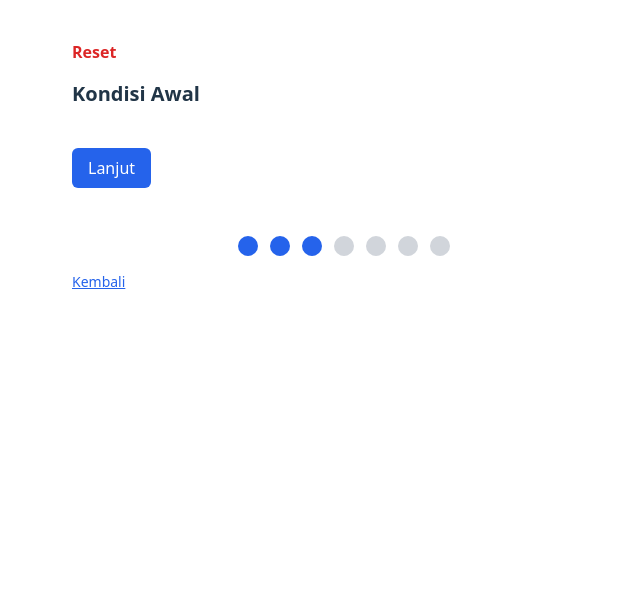
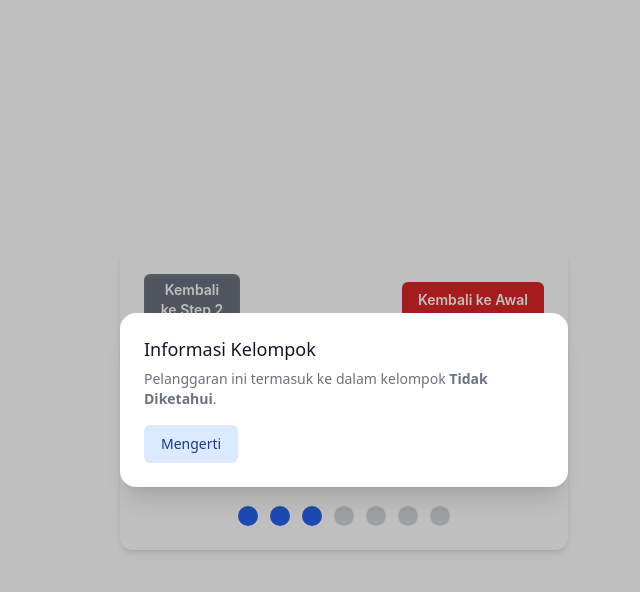
Before and after one commit to ucubz/mpjhd-app-v2, a React (Vite) app: page /step/3 in a window 1280 px wide. Shown: the top 592 px of the page, without its empty margins (296-936 px from the left). Built offline with nearby package versions, Linux system fonts and the light colour scheme.

Commit message:
Update Step3_KondisiAwal.jsx
dari hp

```diff
--- a/src/pages/Step3_KondisiAwal.jsx
+++ b/src/pages/Step3_KondisiAwal.jsx
@@ -1,22 +1,31 @@
-import { useNavigate } from 'react-router-dom';
+import { useEffect, useState } from 'react';
+import { Dialog, Transition } from '@headlessui/react';
 import { RadioGroup } from '@headlessui/react';
 import { CheckCircleIcon } from '@heroicons/react/24/solid';
+import { useNavigate } from 'react-router-dom';
 import { useMPJHD } from '../context/MPJHDContext';
+import PageWrapper from '../components/PageWrapper';
+import Card from '../components/Card';
 import Stepper from '../components/Stepper';
+import BackButton from '../components/BackButton';
+import ResetButton from '../components/ResetButton';
 
 export default function Step3_KondisiAwal() {
   const { state, dispatch } = useMPJHD();
   const navigate = useNavigate();
 
-  const isKelompokII = state.kelompok === 'II';
-  const isKelompokVI = state.kelompok === 'VI';
-  const isKelompokIII = state.kelompok === 'III';
-  const isPasal4e = state.pasalUtama?.includes('Pasal 4 huruf e');
+  const [isDialogOpen, setIsDialogOpen] = useState(true); // State untuk mengontrol dialog
+  const kelompok = state.kelompok || 'Tidak Diketahui'; // Kelompok hasil dari Step 1 & 2
 
-  const dampakOptions = isKelompokII
+  // State untuk validasi pertanyaan yang harus dijawab
+  const [isDampakValid, setIsDampakValid] = useState(!['II', 'VI'].includes(state.kelompok));
+  const [isJabatanValid, setIsJabatanValid] = useState(state.pasalUtama !== 'Pasal 4 huruf e');
+  const [isKerugianValid, setIsKerugianValid] = useState(state.kelompok !== 'III');
+
+  // Opsi untuk RadioGroup
+  const dampakOptions = state.kelompok === 'II'
     ? ['Unit Kerja', 'Instansi', 'Negara']
     : ['Tidak Berdampak', 'Unit Kerja', 'Instansi/Tersangka'];
-
   const jabatanOptions = [
     'Pejabat Administrator',
     'Pejabat Fungsional',
@@ -24,46 +33,112 @@ export default function Step3_KondisiAwal() {
     'Pejabat lainnya',
   ];
 
-  const showDampak = isKelompokII || isKelompokVI;
-  const showJabatan = isPasal4e;
-  const showKerugian = isKelompokIII;
+  // Validasi apakah user bisa melanjutkan ke langkah berikutnya
+  const isComplete = isDampakValid && isJabatanValid && isKerugianValid;
 
-  const isComplete =
-    (!showDampak || !!state.dampak) &&
-    (!showJabatan || !!state.jabatan) &&
-    (!showKerugian || typeof state.adaKerugian === 'boolean');
-
+  // Navigasi ke langkah berikutnya
   const nextStep = () => navigate('/step/4');
 
+  // Logika untuk memperbarui validasi
+  const handleDampakChange = (val) => {
+    dispatch({ type: 'SET', field: 'dampak', value: val });
+    setIsDampakValid(true);
+  };
+
+  const handleJabatanChange = (val) => {
+    dispatch({ type: 'SET', field: 'jabatan', value: val });
+    setIsJabatanValid(true);
+  };
+
+  const handleKerugianChange = (val) => {
+    dispatch({ type: 'SET', field: 'adaKerugian', value: val });
+    if (state.kelompok === 'III') {
+      dispatch({
+        type: 'SET',
+        field: 'kelompok',
+        value: val ? 'III Khusus' : 'III Umum',
+      });
+    }
+    setIsKerugianValid(true);
+  };
+
   return (
-    <div className="max-w-xl mx-auto py-10 px-4">
+    <PageWrapper>
+      <Transition appear show={isDialogOpen} as="div">
+        <Dialog as="div" className="relative z-10" onClose={() => setIsDialogOpen(false)}>
+          <Transition.Child
+            as="div"
+            enter="ease-out duration-300"
+            enterFrom="opacity-0"
+            enterTo="opacity-100"
+            leave="ease-in duration-200"
+            leaveFrom="opacity-100"
+            leaveTo="opacity-0"
+          >
+            <div className="fixed inset-0 bg-black bg-opacity-25" />
+          </Transition.Child>
+
+          <div className="fixed inset-0 overflow-y-auto">
+            <div className="flex min-h-full items-center justify-center p-4 text-center">
+              <Transition.Child
+                as="div"
+                enter="ease-out duration-300"
+                enterFrom="opacity-0 scale-95"
+                enterTo="opacity-100 scale-100"
+                leave="ease-in duration-200"
+                leaveFrom="opacity-100 scale-100"
+                leaveTo="opacity-0 scale-95"
+              >
+                <Dialog.Panel className="w-full max-w-md transform overflow-hidden rounded-2xl bg-white p-6 text-left align-middle shadow-xl transition-all dark:bg-gray-800 dark:text-gray-100">
+                  <Dialog.Title as="h3" className="text-lg font-medium leading-6 text-gray-900 dark:text-gray-100">
+                    Informasi Kelompok
+                  </Dialog.Title>
+                  <div className="mt-2">
+                    <p className="text-sm text-gray-500 dark:text-gray-300">
+                      Pelanggaran ini termasuk ke dalam kelompok <strong>{kelompok}</strong>.
+                    </p>
+                  </div>
+
+                  <div className="mt-4">
                     <button
-        onClick={() => {
-          if (confirm('Yakin ingin mereset dan kembali ke awal?')) {
-            dispatch({ type: 'RESET' });
-            navigate('/step/1');
-          }
-        }}
-        className="text-red-600 font-semibold mb-4"
+                      type="button"
+                      className="inline-flex justify-center rounded-md border border-transparent bg-blue-100 px-4 py-2 text-sm font-medium text-blue-900 hover:bg-blue-200 focus:outline-none focus-visible:ring-2 focus-visible:ring-blue-500 focus-visible:ring-offset-2"
+                      onClick={() => setIsDialogOpen(false)}
                     >
-        Reset
+                      Mengerti
                     </button>
+                  </div>
+                </Dialog.Panel>
+              </Transition.Child>
+            </div>
+          </div>
+        </Dialog>
+      </Transition>
 
-      <h2 className="text-xl font-bold mb-6">Kondisi Awal</h2>
+      <Card>
+        <div className="flex justify-between items-center mb-6">
+          <BackButton label="Kembali ke Step 2" />
+          <ResetButton />
+        </div>
 
-      {showDampak && (
+        <h2 className="text-xl font-bold mb-6 text-center">Kondisi Awal</h2>
+
+        {/* Pertanyaan Dampak */}
+        {['II', 'VI'].includes(state.kelompok) && (
           <div className="mb-6">
             <p className="font-semibold mb-2">Dampak pelanggaran:</p>
-          <RadioGroup
-            value={state.dampak}
-            onChange={(val) => dispatch({ type: 'SET', field: 'dampak', value: val })}
-          >
+            <RadioGroup value={state.dampak} onChange={handleDampakChange}>
               <div className="space-y-2">
                 {dampakOptions.map((val) => (
-                <RadioGroup.Option key={val} value={val}
+                  <RadioGroup.Option
+                    key={val}
+                    value={val}
                     className={({ checked }) =>
-                    `p-3 border rounded-xl ${checked ? 'bg-blue-100 border-blue-500' : 'border-gray-300'}`
-                  }>
+                      `p-3 border rounded-xl ${
+                        checked ? 'bg-blue-100 border-blue-500' : 'border-gray-300 dark:bg-gray-700'
+                      }`
+                    }
+                  >
                     {({ checked }) => (
                       <div className="flex items-center gap-2">
                         {checked && <CheckCircleIcon className="h-5 w-5 text-blue-600" />}
@@ -77,19 +152,22 @@ export default function Step3_KondisiAwal() {
           </div>
         )}
 
-      {showJabatan && (
+        {/* Pertanyaan Jabatan */}
+        {state.pasalUtama === 'Pasal 4 huruf e' && (
           <div className="mb-6">
             <p className="font-semibold mb-2">Jabatan Pelaku:</p>
-          <RadioGroup
-            value={state.jabatan}
-            onChange={(val) => dispatch({ type: 'SET', field: 'jabatan', value: val })}
-          >
+            <RadioGroup value={state.jabatan} onChange={handleJabatanChange}>
               <div className="space-y-2">
                 {jabatanOptions.map((val) => (
-                <RadioGroup.Option key={val} value={val}
+                  <RadioGroup.Option
+                    key={val}
+                    value={val}
                     className={({ checked }) =>
-                    `p-3 border rounded-xl ${checked ? 'bg-blue-100 border-blue-500' : 'border-gray-300'}`
-                  }>
+                      `p-3 border rounded-xl ${
+                        checked ? 'bg-blue-100 border-blue-500' : 'border-gray-300 dark:bg-gray-700'
+                      }`
+                    }
+                  >
                     {({ checked }) => (
                       <div className="flex items-center gap-2">
                         {checked && <CheckCircleIcon className="h-5 w-5 text-blue-600" />}
@@ -103,29 +181,22 @@ export default function Step3_KondisiAwal() {
           </div>
         )}
 
-      {showKerugian && (
+        {/* Pertanyaan Kerugian */}
+        {state.kelompok === 'III' && (
           <div className="mb-6">
             <p className="font-semibold mb-2">Apakah terdapat kerugian negara/pihak lain?</p>
-          <RadioGroup
-            value={state.adaKerugian}
-            onChange={(val) => {
-              dispatch({ type: 'SET', field: 'adaKerugian', value: val });
-
-              if (isKelompokIII) {
-                dispatch({
-                  type: 'SET',
-                  field: 'kelompok',
-                  value: val ? 'III Khusus' : 'III Umum',
-                });
-              }
-            }}
-          >
+            <RadioGroup value={state.adaKerugian} onChange={handleKerugianChange}>
               <div className="space-y-2">
                 {[{ label: 'Ya', value: true }, { label: 'Tidak', value: false }].map(({ label, value }) => (
-                <RadioGroup.Option key={label} value={value}
+                  <RadioGroup.Option
+                    key={label}
+                    value={value}
                     className={({ checked }) =>
-                    `p-3 border rounded-xl ${checked ? 'bg-blue-100 border-blue-500' : 'border-gray-300'}`
-                  }>
+                      `p-3 border rounded-xl ${
+                        checked ? 'bg-blue-100 border-blue-500' : 'border-gray-300 dark:bg-gray-700'
+                      }`
+                    }
+                  >
                     {({ checked }) => (
                       <div className="flex items-center gap-2">
                         {checked && <CheckCircleIcon className="h-5 w-5 text-blue-600" />}
@@ -139,10 +210,11 @@ export default function Step3_KondisiAwal() {
           </div>
         )}
 
+        {/* Tombol Lanjut */}
         {isComplete && (
           <button
             onClick={nextStep}
-          className="mt-4 px-4 py-2 bg-blue-600 text-white rounded-md"
+            className="mt-4 w-full py-2 px-4 bg-blue-600 text-white rounded-md hover:bg-blue-700 transition"
           >
             Lanjut
           </button>
@@ -150,13 +222,8 @@ export default function Step3_KondisiAwal() {
 
         <div className="mt-12">
           <Stepper currentStep={3} totalSteps={7} />
-        <button
-          onClick={() => navigate('/step/2')}
-          className="mt-4 text-sm text-blue-600 underline"
-        >
-          Kembali
-        </button>
         </div>
-    </div>
+      </Card>
+    </PageWrapper>
   );
 }
```
Lines whose indentation alone changed are shown as unchanged.
